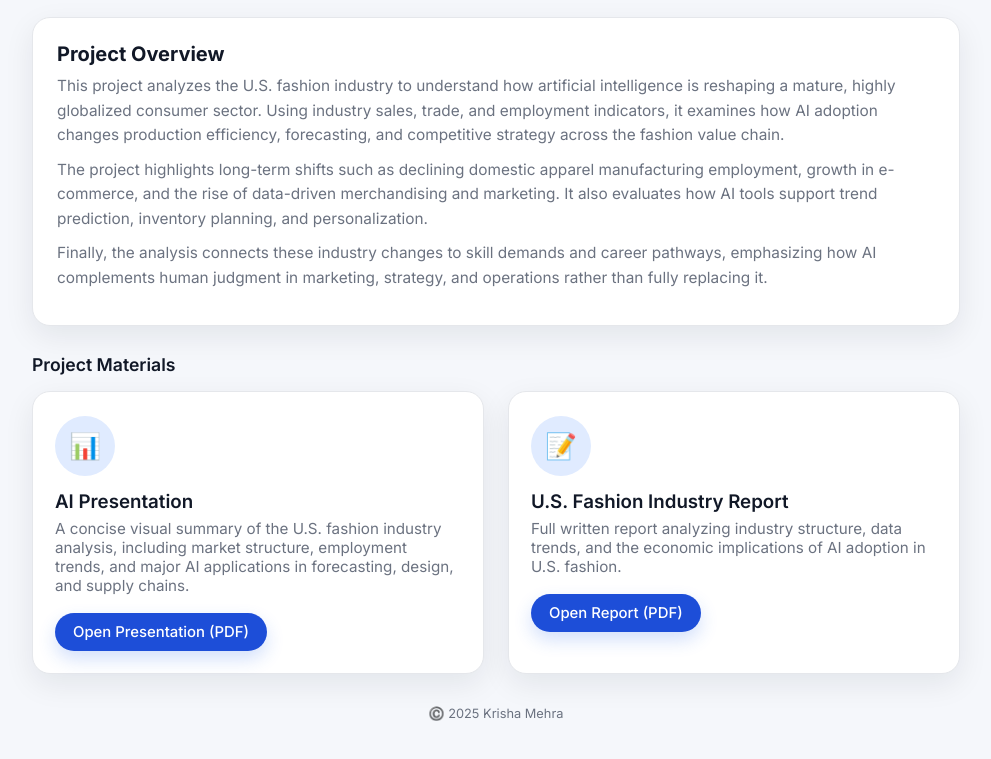
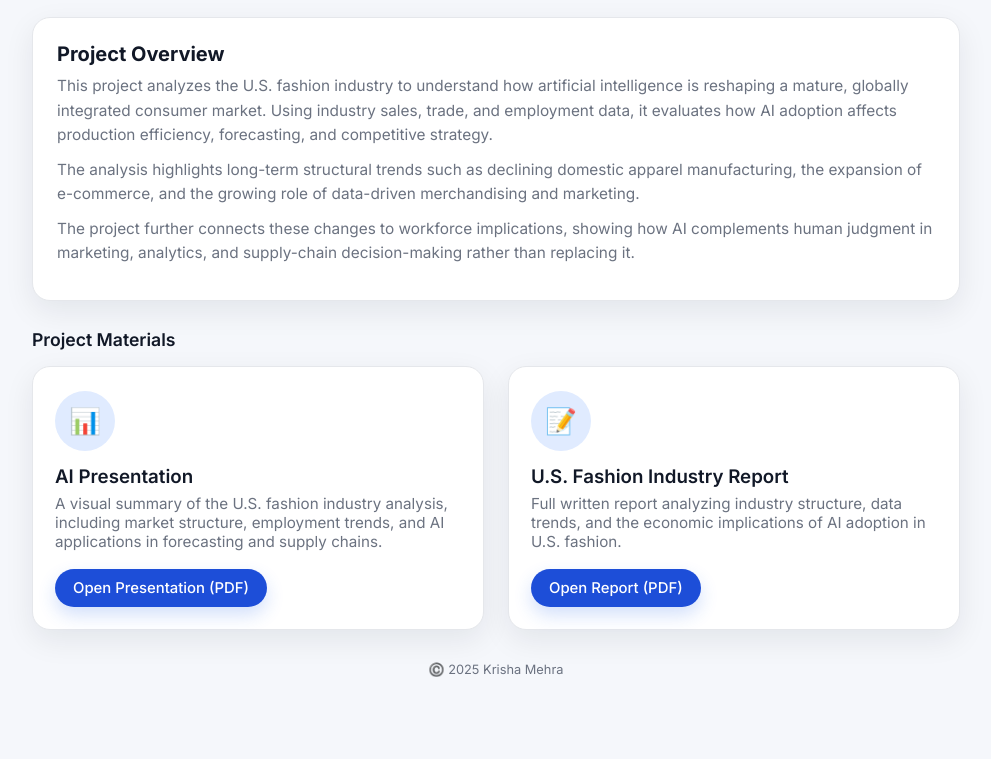
Before and after one commit to kmehra-png/490AI_Krisha-Mehra, a plain HTML site: page project.html in a window 1280 px wide. Shown: the part 131-890 px from the top of the page, without its empty margins (144-1135 px from the left). After the commit the page ends 864 px from the top, so only its background shows below. Drawn offline with Linux system fonts and the light colour scheme.

Commit message:
Update project.html

```diff
--- a/project.html
+++ b/project.html
@@ -38,8 +38,14 @@
       padding: 24px 16px 56px;
     }
 
-    a { color: var(--primary); text-decoration: none; }
-    a:hover { text-decoration: underline; }
+    a {
+      color: var(--primary);
+      text-decoration: none;
+    }
+
+    a:hover {
+      text-decoration: underline;
+    }
 
     .back-link {
       display: inline-flex;
@@ -100,7 +106,9 @@
       gap: 24px;
     }
 
-    .material-card { padding: 24px 22px 22px; }
+    .material-card {
+      padding: 24px 22px 22px;
+    }
 
     .material-icon {
       width: 60px;
@@ -114,7 +122,10 @@
       font-size: 1.6rem;
     }
 
-    .material-title { margin: 0 0 6px; font-weight: 600; }
+    .material-title {
+      margin: 0 0 6px;
+      font-weight: 600;
+    }
 
     .material-desc {
       margin: 0 0 18px;
@@ -133,7 +144,10 @@
       box-shadow: 0 8px 18px rgba(37, 99, 235, 0.2);
     }
 
-    .primary-link:hover { background: #1e40af; }
+    .primary-link:hover {
+      background: #1e40af;
+      text-decoration: none;
+    }
 
     footer {
       margin-top: 32px;
@@ -154,27 +168,28 @@
       <p>AI in Economics | Fall 2025</p>
     </header>
 
+    <!-- PROJECT OVERVIEW -->
     <section class="card project-overview">
       <h2>Project Overview</h2>
 
       <p>
-        This project analyzes the U.S. fashion industry to understand how artificial intelligence is reshaping a mature,
-        highly globalized consumer sector. Using industry sales, trade, and employment indicators, it examines how AI
-        adoption changes production efficiency, forecasting, and competitive strategy across the fashion value chain.
+        This project analyzes the U.S. fashion industry to understand how artificial intelligence is reshaping
+        a mature, globally integrated consumer market. Using industry sales, trade, and employment data,
+        it evaluates how AI adoption affects production efficiency, forecasting, and competitive strategy.
       </p>
 
       <p>
-        The project highlights long-term shifts such as declining domestic apparel manufacturing employment, growth in
-        e-commerce, and the rise of data-driven merchandising and marketing. It also evaluates how AI tools support trend
-        prediction, inventory planning, and personalization.
+        The analysis highlights long-term structural trends such as declining domestic apparel manufacturing,
+        the expansion of e-commerce, and the growing role of data-driven merchandising and marketing.
       </p>
 
       <p>
-        Finally, the analysis connects these industry changes to skill demands and career pathways, emphasizing how AI
-        complements human judgment in marketing, strategy, and operations rather than fully replacing it.
+        The project further connects these changes to workforce implications, showing how AI complements
+        human judgment in marketing, analytics, and supply-chain decision-making rather than replacing it.
       </p>
     </section>
 
+    <!-- PROJECT MATERIALS -->
     <section>
       <h2 class="materials-heading">Project Materials</h2>
 
@@ -185,11 +200,11 @@
           <div class="material-icon">📊</div>
           <h3 class="material-title">AI Presentation</h3>
           <p class="material-desc">
-            A concise visual summary of the U.S. fashion industry analysis, including market structure, employment trends,
-            and major AI applications in forecasting, design, and supply chains.
+            A visual summary of the U.S. fashion industry analysis, including market structure,
+            employment trends, and AI applications in forecasting and supply chains.
           </p>
 
-          <!-- IMPORTANT: open in new tab (GitHub Pages download can be unreliable) -->
+          <!-- EXACT filename -->
           <a
             class="primary-link"
             href="AI%20Presentation%20.pdf"
@@ -205,9 +220,11 @@
           <div class="material-icon">📝</div>
           <h3 class="material-title">U.S. Fashion Industry Report</h3>
           <p class="material-desc">
-            Full written report analyzing industry structure, data trends, and the economic implications of AI adoption in U.S. fashion.
+            Full written report analyzing industry structure, data trends,
+            and the economic implications of AI adoption in U.S. fashion.
           </p>
 
+          <!-- EXACT filename -->
           <a
             class="primary-link"
             href="US%20Fashion%20Industry%20Report%20.pdf"
```
